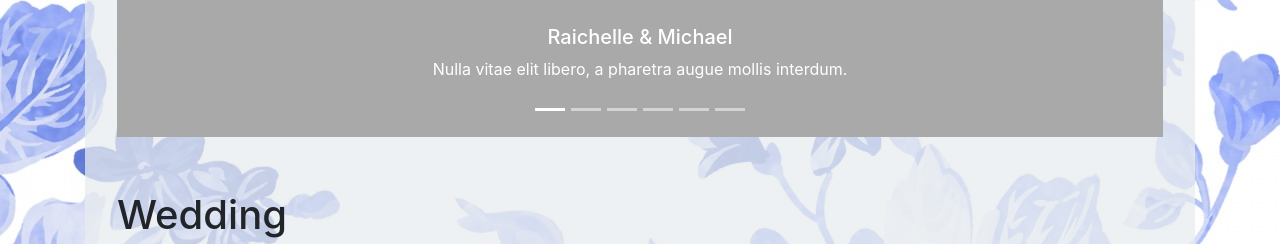
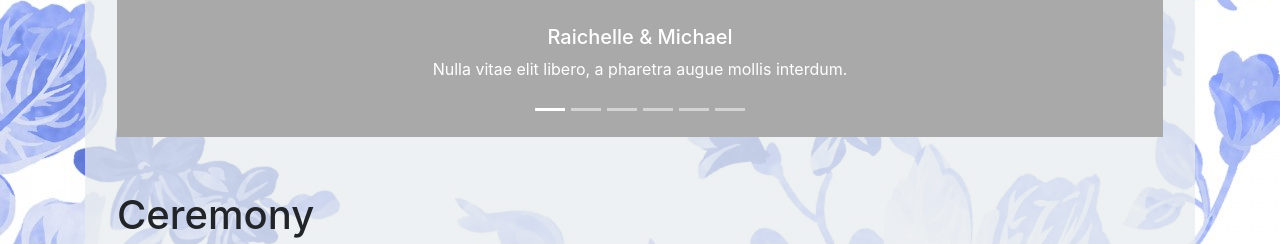
Before and after one commit to blueghostuk/wedding, a website: page index.html in a window 1280 px wide. Shown: the part 1240-1484 px from the top of the page. Drawn offline with nearby package versions, Linux system fonts and the light colour scheme; grey boxes are pictures that could not be loaded.

Commit message:
change ceremony text

```diff
--- a/index.html
+++ b/index.html
@@ -37,7 +37,7 @@
                         Travel & Locations
                     </a>
                     <div class="dropdown-menu" aria-labelledby="navbarDropdownMenuLink">
-                        <a class="dropdown-item" href="#wedding">Wedding</a>
+                        <a class="dropdown-item" href="#wedding">Ceremony</a>
                         <a class="dropdown-item" href="#reception">Reception</a>
                         <a class="dropdown-item" href="#accomodation">Accomodation</a>
                         <a class="dropdown-item" href="#transport">Transport</a>
@@ -132,7 +132,7 @@
                     <span class="sr-only">Next</span>
                 </a>
             </div>
-            <h1 id="wedding">Wedding</h1>
+            <h1 id="wedding">Ceremony</h1>
             <p>
                 <iframe src="https://www.google.com/maps/embed?pb=!1m14!1m8!1m3!1d9722.51189561598!2d-1.9224994!3d52.4677647!3m2!1i1024!2i768!4f13.1!3m3!1m2!1s0x0%3A0xa9ba47f7d427e387!2sSt.%20George&#39;s%20Church!5e0!3m2!1sen!2suk!4v1575290842548!5m2!1sen!2suk" width="600" height="450" frameborder="0" style="border:0;" allowfullscreen=""></iframe>
             </p>
```
